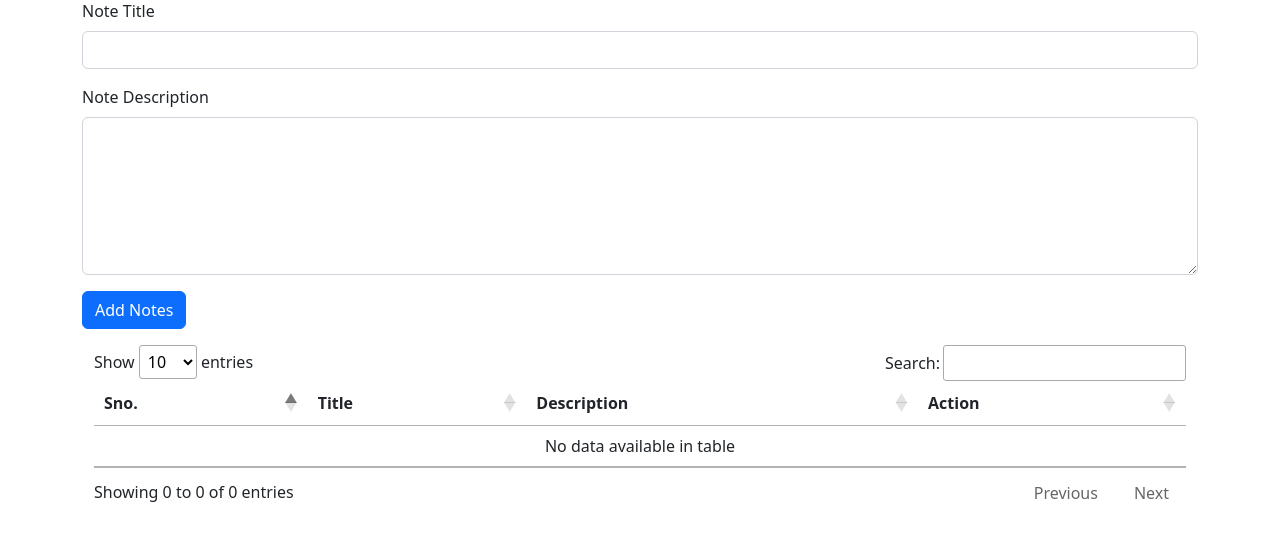
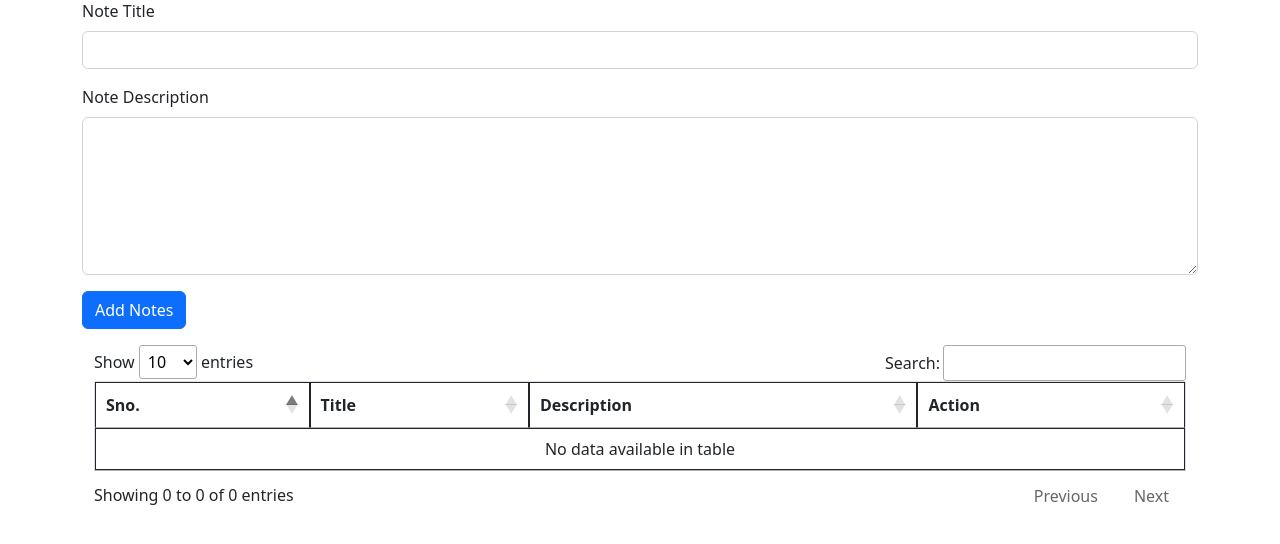
Before and after one commit to Priyanshu0102Sharma/INotes, a PHP site: page / in a window 1280 px wide. Shown: the part 137-681 px from the top of the page. Run offline with PHP 8.4, Linux system fonts and the light colour scheme; data that the repository does not hold is empty; some libraries are stand-ins or nearby versions.

Commit message:
updated the crud app

```diff
--- a/index.php
+++ b/index.php
@@ -11,7 +11,7 @@ $database="inotes";
 // create a connection
 $conn=mysqli_connect($servername,$username,$password,$database);
 if(!$conn){
-die("sorry we got fucked up!!!".mysqli_connect_error());
+die("sorry something went wrong!!!".mysqli_connect_error());
 }
 
 //for delete
@@ -92,6 +92,12 @@ if($_SERVER['REQUEST_METHOD']=='POST'){
 
   <!-- data table css link -->
   <link rel="stylesheet" href="//cdn.datatables.net/1.12.1/css/jquery.dataTables.min.css">
+
+<style>
+  table, th, td {
+  border: 1px solid;
+}
+  </style>
 
 
 </head>
```
